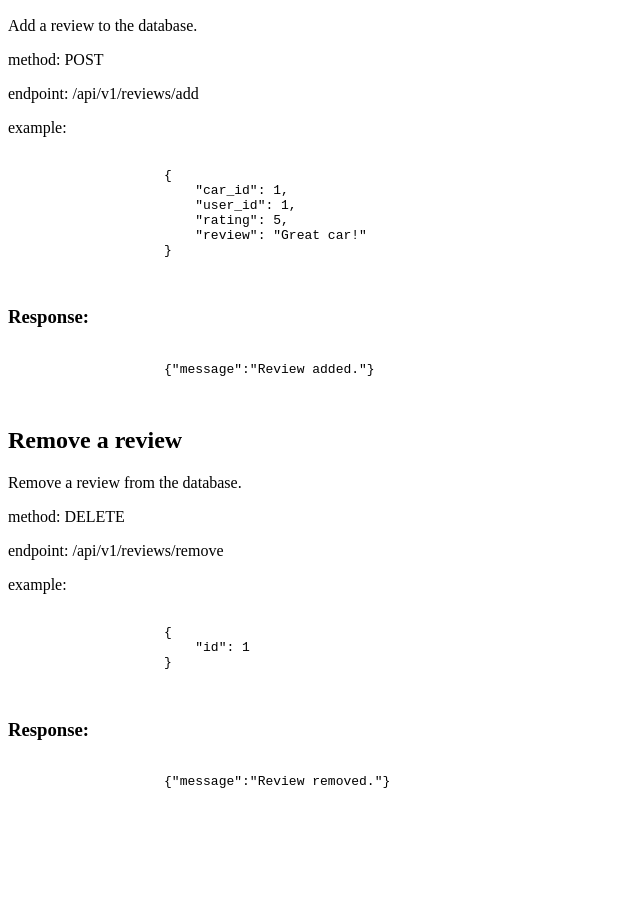
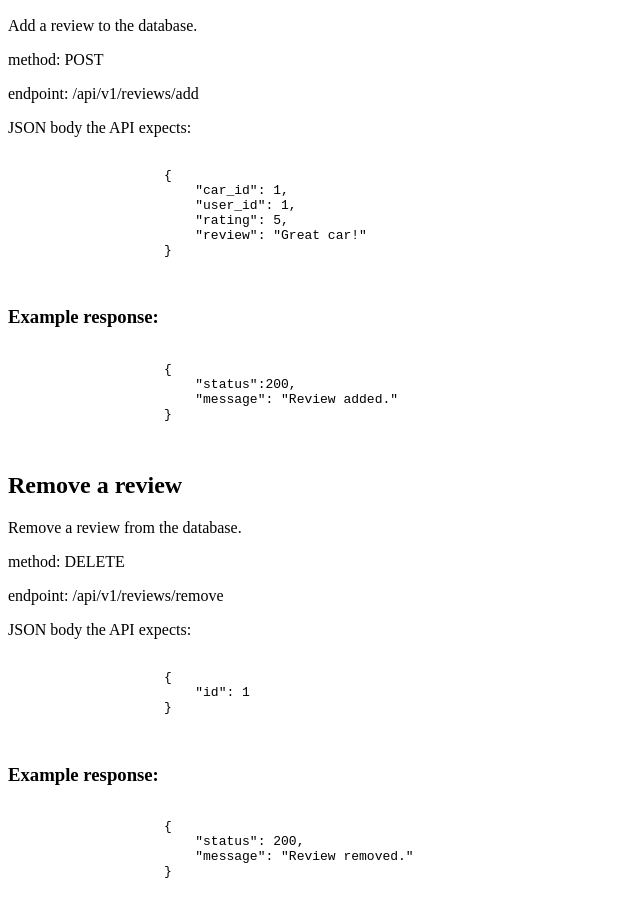
Before and after one commit to Hanz-Car-Rentals/hcr-api, a website: page public/pages/docs/v1/reviews.html in a window 1280 px wide. Shown: the part 932-1848 px from the top of the page, without its empty margins (0-640 px from the left). Before the commit the page ends 1764 px from the top, so only its background shows below. Drawn offline with Linux system fonts and the light colour scheme.

Commit message:
Update API documentation for rentallog and reviews endpoints

```diff
--- a/public/pages/docs/v1/reviews.html
+++ b/public/pages/docs/v1/reviews.html
@@ -27,13 +27,13 @@
             <p>Get all reviews from the database.</p>
             <p>method: GET</p>
             <p>endpoint: /api/v1/reviews</p>
-            <p>example:</p>
+            <p>JSON body the API expects:</p>
             <pre>
                 <code>
                     {}
                 </code>
             </pre>
-            <h3>Response:</h3>
+            <h3>Example response:</h3>
             <pre id="response">
                 <code>
                     [
@@ -63,7 +63,7 @@
             <p>Add a review to the database.</p>
             <p>method: POST</p>
             <p>endpoint: /api/v1/reviews/add</p>
-            <p>example:</p>
+            <p>JSON body the API expects:</p>
             <pre>
                 <code>
                     {
@@ -74,10 +74,13 @@
                     }
                 </code>
             </pre>
-            <h3>Response:</h3>
+            <h3>Example response:</h3>
             <pre id="response">
                 <code>
-                    {"message":"Review added."}
+                    {
+                        "status":200,
+                        "message": "Review added."
+                    }
                 </code>
             </pre>
         </div>
@@ -87,7 +90,7 @@
             <p>Remove a review from the database.</p>
             <p>method: DELETE</p>
             <p>endpoint: /api/v1/reviews/remove</p>
-            <p>example:</p>
+            <p>JSON body the API expects:</p>
             <pre>
                 <code>
                     {
@@ -95,10 +98,13 @@
                     }
                 </code>
             </pre>
-            <h3>Response:</h3>
+            <h3>Example response:</h3>
             <pre id="response">
                 <code>
-                    {"message":"Review removed."}
+                    {
+                        "status": 200,
+                        "message": "Review removed."
+                    }
                 </code>
             </pre>
         </div>
```
Also changed, not shown: public/pages/docs/v1/rentallog.html (+2 -2 lines).
